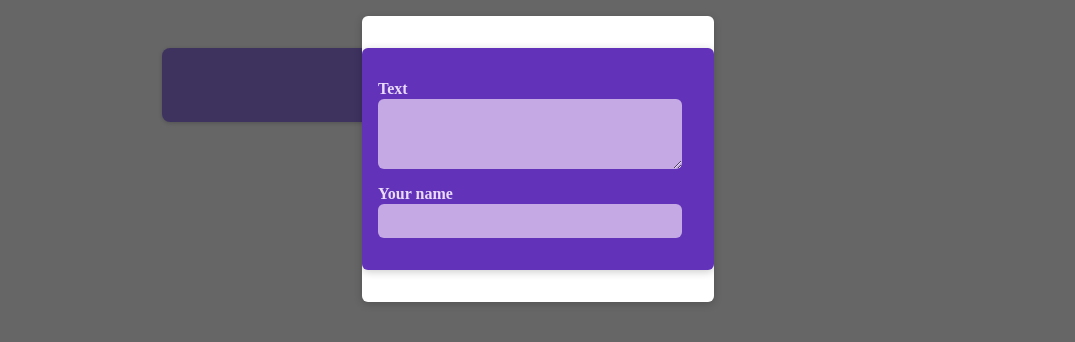
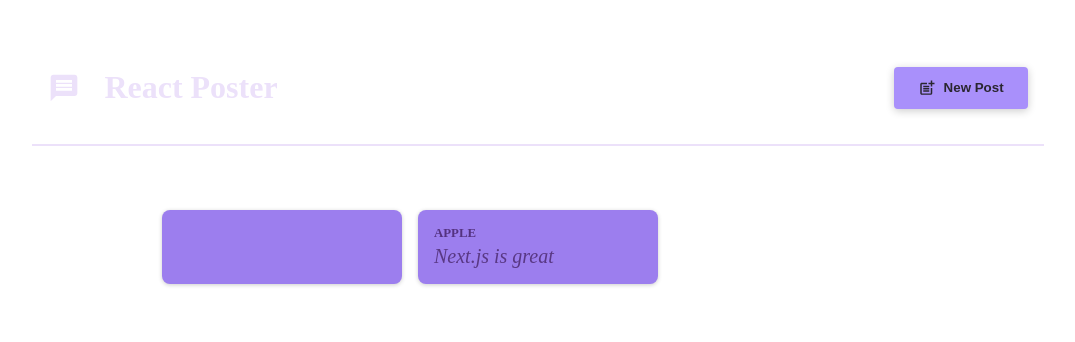
Before and after one commit to bml3i/react-crash-course, a React (Vite) app: page / in a window 1280 px wide. Shown: the top 342 px of the page, without its empty margins (102-1177 px from the left). Built offline with nearby package versions, Linux system fonts and the light colour scheme.

Commit message:
add MainHeader

```diff
--- a/package.json
+++ b/package.json
@@ -11,7 +11,8 @@
   },
   "dependencies": {
     "react": "^19.1.1",
-    "react-dom": "^19.1.1"
+    "react-dom": "^19.1.1",
+    "react-icons": "^5.5.0"
   },
   "devDependencies": {
     "@eslint/js": "^9.33.0",
--- a/src/App.jsx
+++ b/src/App.jsx
@@ -1,9 +1,26 @@
 import PostsList from "./components/PostsList";
+import MainHeader from "./components/MainHeader";
+
+import { useState } from "react";
 
 function App() {
+
+  const [isModalOpen, setIsModalOpen] = useState(false);
+
+  function showModalHandler() {
+    setIsModalOpen(true);
+  }
+
+  function hideModalHandler() {
+    setIsModalOpen(false);
+  }
+
   return (
     <>
-      <PostsList></PostsList>
+      <MainHeader onCreatePost={showModalHandler}/>
+      <main>
+        <PostsList isPosting={isModalOpen} onStopPosting={hideModalHandler}/>
+      </main>
     </>
   );
 }
--- /dev/null
+++ b/src/components/MainHeader.jsx
@@ -0,0 +1,22 @@
+import { MdPostAdd, MdMessage } from 'react-icons/md';
+
+import classes from './MainHeader.module.css';
+
+function MainHeader({ onCreatePost }) {
+  return (
+    <header className={classes.header}>
+      <h1 className={classes.logo}>
+        <MdMessage />
+        React Poster
+      </h1>
+      <p>
+        <button className={classes.button} onClick={onCreatePost}>
+          <MdPostAdd size={18} />
+          New Post
+        </button>
+      </p>
+    </header>
+  );
+}
+
+export default MainHeader;
--- /dev/null
+++ b/src/components/MainHeader.module.css
@@ -0,0 +1,36 @@
+.header {
+  /* padding: 2rem 10%; */
+  margin: 2rem 10%;
+  padding: 1rem;
+  text-align: center;
+  display: flex;
+  justify-content: space-between;
+  align-items: center;
+  border-bottom: 2px solid #ece1fa;
+}
+
+.logo {
+  font-size: 2rem;
+  display: flex;
+  gap: 1.5rem;
+  align-items: center;
+  color: #ece1fa;
+}
+
+.button {
+  display: inline-flex;
+  align-items: center;
+  gap: 0.5rem;
+  padding: 0.75rem 1.5rem;
+  background-color: #a990fb;
+  color: #2a2630;
+  border: none;
+  border-radius: 4px;
+  box-shadow: 0 2px 8px rgba(0, 0, 0, 0.2);
+  cursor: pointer;
+  font-weight: bold;
+}
+
+.button:hover {
+  background-color: #8c6cf7;
+}
--- a/src/components/PostsList.jsx
+++ b/src/components/PostsList.jsx
@@ -5,18 +5,15 @@
 import Modal from "./Modal";
 
 
-function PostsList() {
+function PostsList({isPosting, onStopPosting}) {
 
     const [bodyText, setBodyText] = useState('');
     const [author, setAuthor] = useState('');
-    const [isModalOpen, setIsModalOpen] = useState(true);
 
     return (
         <>
-            { isModalOpen &&
-                <Modal onCloseWindow={() => {
-                    setIsModalOpen(false);
-                }}>
+            { isPosting &&
+                <Modal onCloseWindow={onStopPosting}>
                     <NewPost onBodyChange={(event) => {
                         setBodyText(event.target.value);
                     }} onAuthorChange={(event) => {
```
Also changed, not shown: 1 other file (tests, documents, lock files or other folders).
